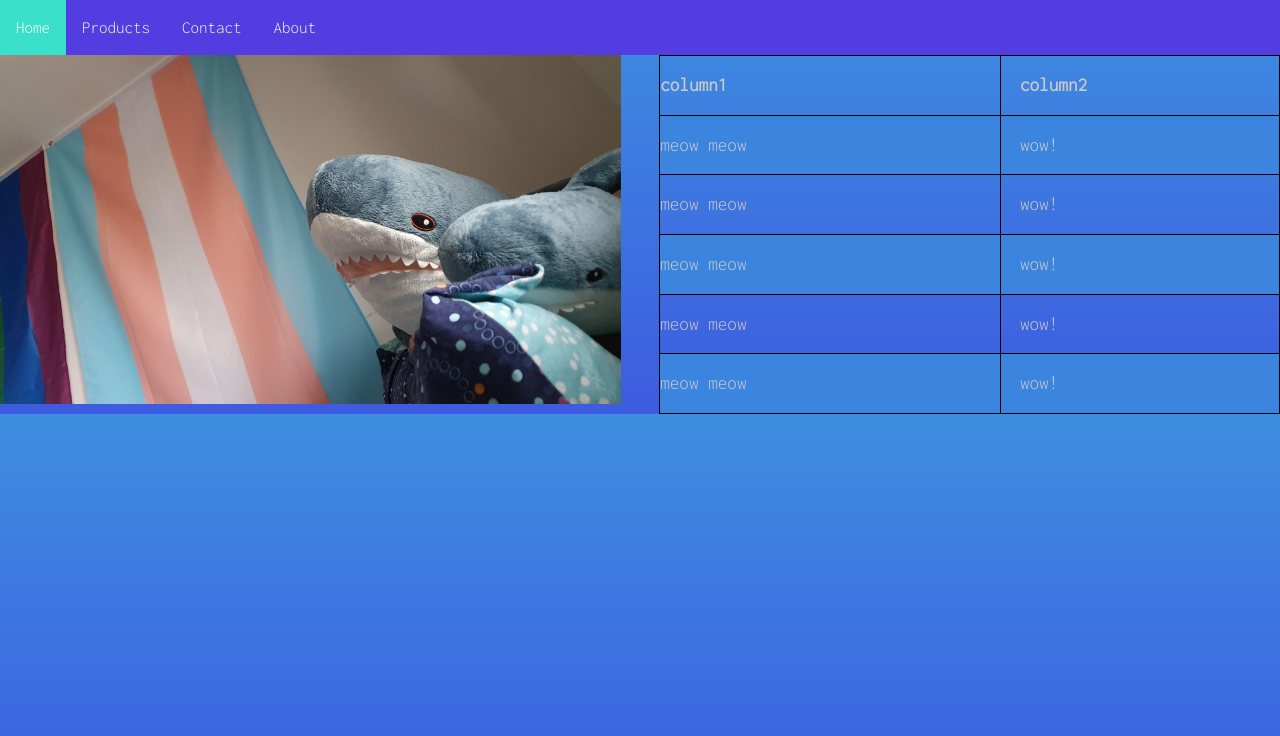
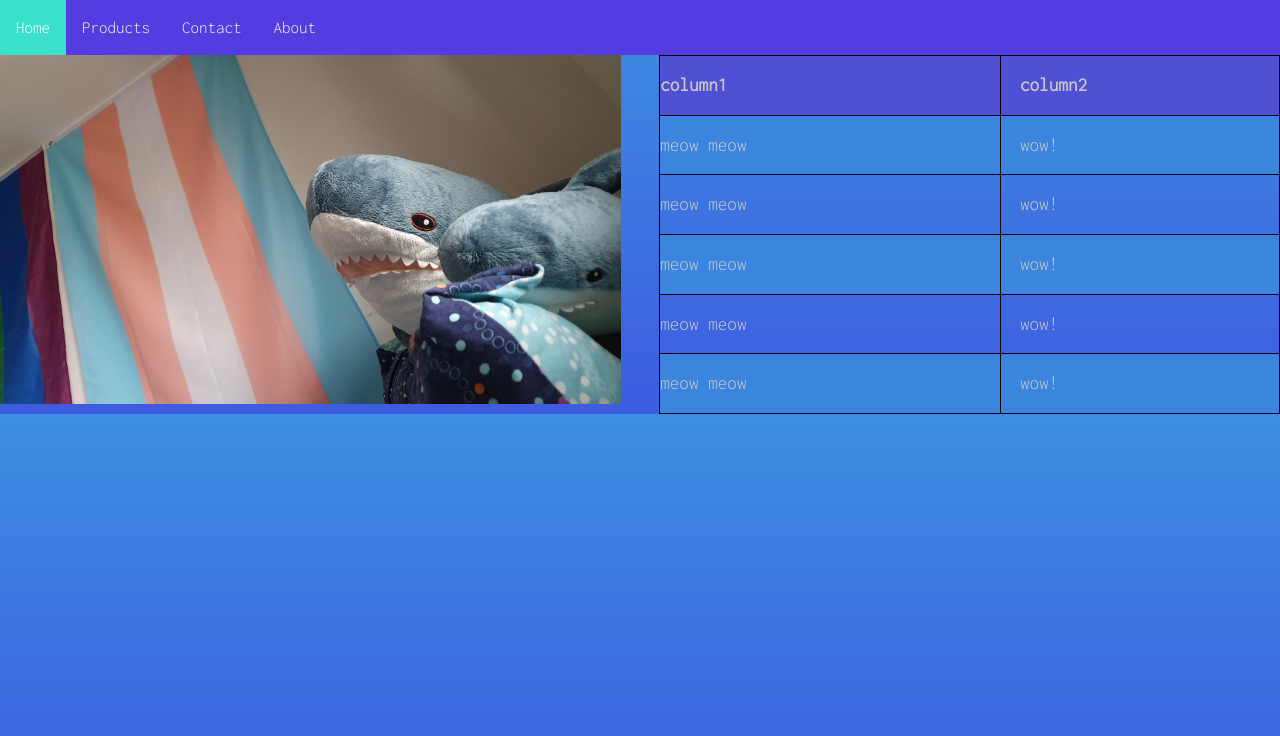
Before and after one commit to omgitzlava/Vefh-nnun-2, a plain HTML site: page Products.html in a window 1280 px wide. Drawn offline with Linux system fonts and the light colour scheme.

Commit message:
woop woop

```diff
--- a/css/base.css
+++ b/css/base.css
@@ -427,5 +427,5 @@ table, th, td {
   border-collapse: collapse;
 }
 th {
-  background-color:rgb(80, 80, 213)0,,k;
+  background-color:rgb(80, 80, 213);
 }
```
